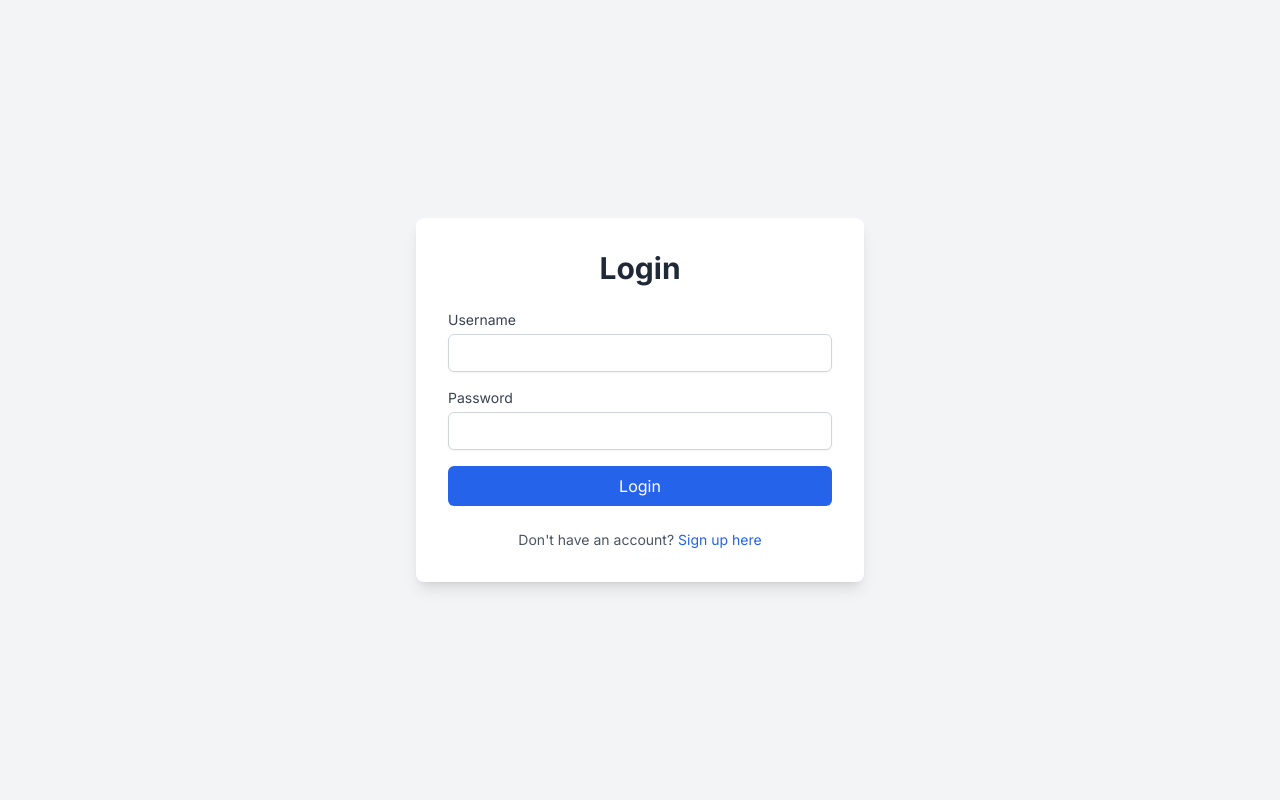
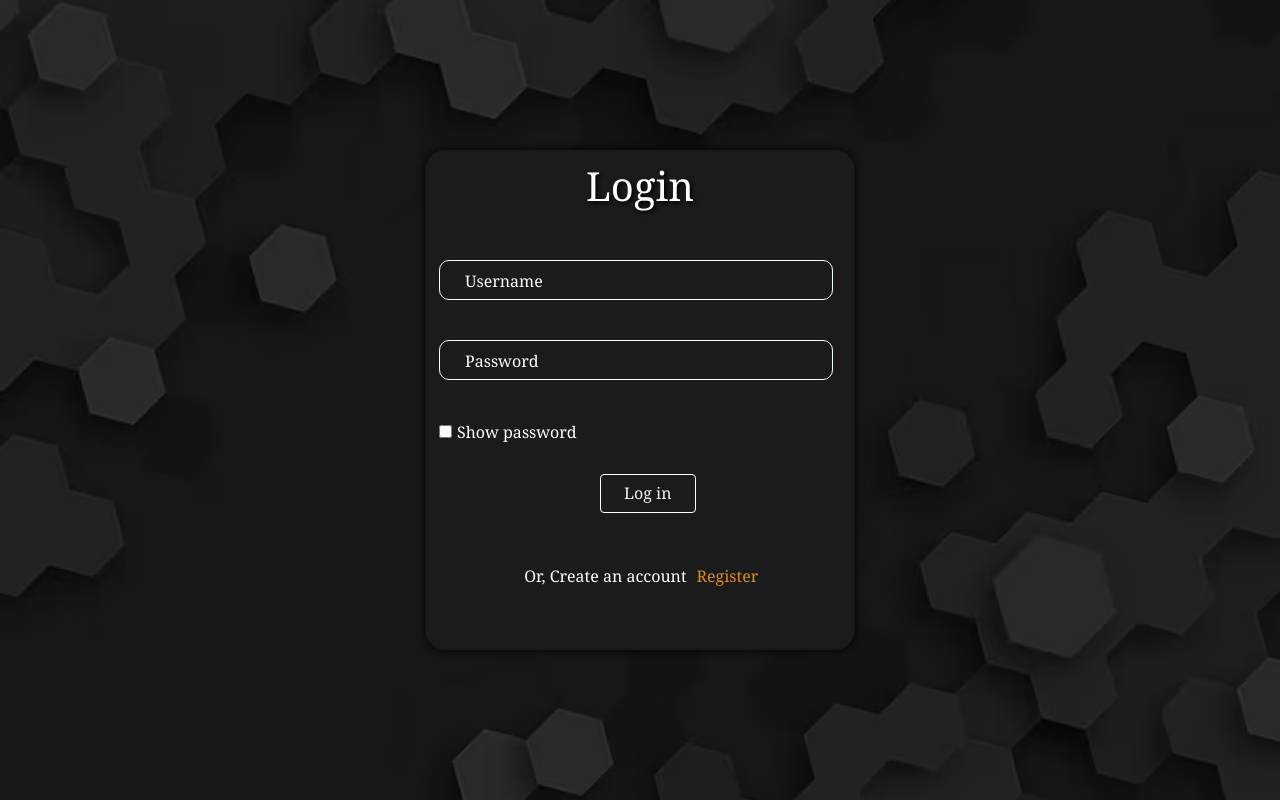
Before and after one commit to prottoy-bhattacharyya/chat-web-app, a Flask app: page / in a window 1280 px wide. Run offline with Flask 3, Linux system fonts and the light colour scheme; some libraries are stand-ins or nearby versions.

Commit message:
new login page

```diff
--- a/app.py
+++ b/app.py
@@ -78,7 +78,6 @@ with app.app_context():
 
 @app.route('/')
 def index():
-
     if 'user_id' in session:
         return redirect(url_for('home'))
     return render_template('login.html')
--- a/meta_llama_AI.py
+++ b/meta_llama_AI.py
@@ -21,7 +21,7 @@ def metaLlama(prompt, user_id, username):
 
     client = OpenAI(
         base_url="https://openrouter.ai/api/v1",
-        api_key= "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"
+        api_key= "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"
     )
 
     completion = client.chat.completions.create(
--- /dev/null
+++ b/static/login.css
@@ -0,0 +1,252 @@
+body{
+    display: flex;
+    justify-content: center;
+    align-items: center;
+    min-height: 100vh;
+    background-image: url(bg17.avif);
+    background-repeat: no-repeat;
+    background-position: center;
+    background-attachment: fixed;
+    background-size: cover;
+    font-family: Cambria, Cochin, Georgia, Times, 'Times New Roman', serif;
+
+}
+.flash-message {
+    padding: 0.75rem 1.25rem;
+    margin-bottom: 1rem;
+    border: 1px solid transparent;
+    border-radius: 0.375rem;
+    position: absolute;
+    top: 8px;
+    left: 16px;
+}
+.flash-message.success {
+    color: #0f5132;
+    background-color: #d1e7dd;
+    border-color: #badbcc;
+}
+.flash-message.danger {
+    color: #842029;
+    background-color: #f8d7da;
+    border-color: #f5c2c7;
+}
+.flash-message.info {
+    color: #055160;
+    background-color: #cff4fc;
+    border-color: #b6effb;
+}
+.flash-message.warning {
+    color: #664d03;
+    background-color: #fff3cd;
+    border-color: #ffecb5;
+}
+.container {
+    background-color: rgb(26, 27, 27);
+    backdrop-filter: blur(20px);
+    border: 2px solid rgb(19, 27, 27);
+    box-shadow: 0 0 10px rgba(0, 0, 0, 2);
+    width: 430px;
+    height: 500px;
+    border-radius: 20px;
+    color: white;
+    position: relative;
+}
+@property --angle{
+    syntax: "<angle>";
+    initial-value: 0deg;
+    inherits: false;
+}
+.container::after, .container::before{
+    content: '';
+    position: absolute;
+    top: 50%;
+    left: 50%;
+    width: 435px;
+    height: 505px;
+    /* background-image: conic-gradient(from var(--angle),transparent 70%,rgb(255, 0, 0)); */
+    /* background-image: conic-gradient(from var(--angle),transparent 50%,rgb(255, 0, 0)); */
+    translate: -50% -50%;
+    z-index: -1;
+    border-radius: 20px;
+    animation: 3s spin linear infinite;
+}
+@keyframes spin{
+    form{
+    --angle: 0deg ;
+    }
+    to{
+   --angle:360deg;
+    }
+}
+.container::before{
+    filter: blur(1.3rem);
+    opacity: 3;
+}
+.form .text a h1{
+    text-align: center;
+    color: white;
+    margin-top: 10px;
+    text-shadow: 2px 2px 4px #000000;
+    /* text-shadow: 1px 1px 2px black, 0 0 25px blue, 0 0 5px darkblue; */
+}
+.form .text a{
+    text-decoration: none;
+}
+.container .username{
+    width: 100%;
+    height: 40px;
+    margin: 20px 0;
+    margin-top: 50px;
+    position: relative;
+}
+.container .pass{
+    width: 100%;
+    height: 40px;
+    margin: 40px 0;
+    position: relative;
+    display: flex;
+}
+.container .username input{
+    width: 98%;
+    height: 100%;
+    border: 1px solid azure;
+    border-radius: 10px;
+    background: transparent;
+    outline: none;
+    /* background-color: azure; */
+    /* display: flex; */
+    position: absolute;
+    transition: 0.1s ease;
+    z-index: 111;
+    padding-left: 10px;
+}
+.container .pass input{
+    width: 98%;
+    height: 100%;
+    border: 1px solid azure;
+    border-radius: 10px;
+    background: transparent;
+    outline: none;
+    position: absolute;
+    transition: 0.1s ease;
+    z-index: 111;
+    padding-left: 10px;
+
+}
+.container .placeholder{
+    top: 9px;
+    left: 20px;
+    background-color: rgb(26, 27, 27);
+    position: absolute;
+    transition: 0.2s ease;
+    background: transparent;
+    padding: 0 6px;
+}
+.container .placeholder-pass{
+    top: 9px;
+    left: 20px;
+    background-color: rgb(26, 27, 27);
+    position: absolute;
+    transition: 0.2s ease;
+    background: transparent;
+    padding: 0 6px;
+
+}
+.container .username input:active{
+    transform: translateY(4px);
+}
+.container .pass input:active{
+    transform: translateY(4px);
+}
+.container .foget-show{
+    display: flex;
+    justify-content: space-between;
+}
+.foget-show label input{
+    margin-right: 5px;
+
+}
+
+.form button {
+    border: 1px solid white;
+    display: flex;
+    margin-bottom: 20px ;
+    box-shadow: 0 9px rgb(26, 27, 27);
+
+}
+.container .form button a{
+    text-decoration: none;
+    color: rgb(247, 243, 243);
+    padding-bottom: 25px ;
+    height: 20px;
+    width: 70px;
+}
+.form .button{
+    position: relative;
+    height: 50px;
+    width: 80px;
+    margin-left: 40%;
+    margin-top: 30px;
+}
+.container .form button:hover{
+   color: rgb(228, 221, 221);
+   transform: scale(1.1);
+   transition: 0.1s ease;
+}
+.container .form button:active{
+   border: 2px solid rgb(245, 244, 244);
+   transform: translateY(4px) scale(0.9);
+   transition: 0.1s ease;
+   box-shadow: 0px 0px 5px white;
+
+}
+.container .username input:focus,
+.container .username input:valid{
+    color: azure;
+    border: 4px solid azure;
+
+}
+.container .username input:focus + .placeholder,
+.container .username input:valid + .placeholder{
+    transform: translate(-15px,-22px) scale(0.88);
+    z-index: 111;
+    background-color: rgb(26, 27, 27);
+}
+.container .pass input:focus,
+.container .pass input:valid{
+    color: azure;
+    border: 4px solid azure;
+
+}
+.container .pass input:focus + .placeholder-pass,
+.container .pass input:valid + .placeholder-pass{
+    transform: translate(-15px,-22px) scale(0.88);
+    z-index: 111;
+    background-color: rgb(26, 27, 27);
+}
+.container .form .register{
+    position: absolute;
+    display: flex;
+    margin-left: 20%;
+    margin-top: 40px;
+
+}
+.container .form .register a{
+    margin: 0 5px;
+    padding: 0 5px;
+    text-decoration: none;
+    color: rgb(235, 135, 21);
+}
+.container .form .register a:active{
+transform: translateY(3px);
+}
+.container .error{
+height: auto;
+width: 100%;
+background-color: red;
+background: transparent;
+}
+.container .error p{
+    color: #f00b0b;
+    text-align: center;
+}
--- /dev/null
+++ b/static/showpass.js
@@ -0,0 +1,8 @@
+function myFunction() {
+  var x = document.getElementById("myInput");
+  if (x.type === "password") {
+    x.type = "text";
+  } else {
+    x.type = "password";
+  }
+}
--- a/templates/home.html
+++ b/templates/home.html
@@ -16,7 +16,8 @@
             <div class="flex items-center space-x-4">
               <div class="relative">
                 <div class="w-20 h-20 rounded-full bg-white/20 border-3 border-white/30 flex items-center justify-center backdrop-blur-sm">
-                  <svg xmlns="http://www.w3.org/2000/svg" width="32" height="32" viewBox="0 0 24 24" fill="none" stroke="currentColor" stroke-width="2" stroke-linecap="round" stroke-linejoin="round" class="feather feather-user text-white"><path d="M20 21v-2a4 4 0 0 0-4-4H8a4 4 0 0 0-4 4v2"></path><circle cx="12" cy="7" r="4"></circle></svg>
+                  <!-- <svg xmlns="http://www.w3.org/2000/svg" width="32" height="32" viewBox="0 0 24 24" fill="none" stroke="currentColor" stroke-width="2" stroke-linecap="round" stroke-linejoin="round" class="feather feather-user text-white"><path d="M20 21v-2a4 4 0 0 0-4-4H8a4 4 0 0 0-4 4v2"></path><circle cx="12" cy="7" r="4"></circle></svg> -->
+                  <input type="image" src="D:\project\web_dev\web_chat_project\c1nvulK6_400x400.jpg" >
                 </div>
                 <div class="absolute -bottom-1 -right-1 w-6 h-6 bg-green-400 rounded-full border-2 border-white"></div>
               </div>
--- a/templates/login.html
+++ b/templates/login.html
@@ -3,47 +3,15 @@
 <head>
     <meta charset="UTF-8">
     <meta name="viewport" content="width=device-width, initial-scale=1.0">
-    <title>Login - Chat App</title>
-    <script src="https://cdn.tailwindcss.com"></script>
-    <link href="https://fonts.googleapis.com/css2?family=Inter:wght@400;600;700&display=swap" rel="stylesheet">
-    <style>
-        body {
-            font-family: 'Inter', sans-serif;
-            background-color: #f0f2f5;
-        }
-        .flash-message {
-            padding: 0.75rem 1.25rem;
-            margin-bottom: 1rem;
-            border: 1px solid transparent;
-            border-radius: 0.375rem;
-        }
-        .flash-message.success {
-            color: #0f5132;
-            background-color: #d1e7dd;
-            border-color: #badbcc;
-        }
-        .flash-message.danger {
-            color: #842029;
-            background-color: #f8d7da;
-            border-color: #f5c2c7;
-        }
-        .flash-message.info {
-            color: #055160;
-            background-color: #cff4fc;
-            border-color: #b6effb;
-        }
-        .flash-message.warning {
-            color: #664d03;
-            background-color: #fff3cd;
-            border-color: #ffecb5;
-        }
-    </style>
+    <title>Chat aplication</title>
+    <link href="https://cdn.jsdelivr.net/npm/bootstrap@5.0.2/dist/css/bootstrap.min.css"
+     rel="stylesheet"
+     integrity="sha384-EVSTQN3/azprG1Anm3QDgpJLIm9Nao0Yz1ztcQTwFspd3yD65VohhpuuCOmLASjC"
+     crossorigin="anonymous">
+     <link rel="stylesheet" href="{{url_for('static', filename='login.css')}}">
 </head>
-<body class="flex items-center justify-center min-h-screen bg-gray-100">
-    <div class="bg-white p-8 rounded-lg shadow-lg w-full max-w-md">
-        <h2 class="text-3xl font-bold text-center text-gray-800 mb-6">Login</h2>
-
-        {% with messages = get_flashed_messages(with_categories=true) %}
+<body>
+    {% with messages = get_flashed_messages(with_categories=true) %}
             {% if messages %}
                 <div class="mb-4">
                     {% for category, message in messages %}
@@ -52,26 +20,31 @@
                 </div>
             {% endif %}
         {% endwith %}
+   <div class="container">
+       <form class="form" action="/login" method="POST">
+        <div class="text"><a href="/login"><h1>Login</h1></a></div>
+            <div class="username">
+                <input type="text" name="username" required>
+                <div class="placeholder">Username</div>
+            </div>
+            <div class="pass">
+                <input type="password" id="myInput" name="password" required>
+                <div class="placeholder-pass">Password</div>
+            </div>
+            <div class="foget-show">
+                <label for="show"><input type="checkbox" onclick="myFunction()">Show password</label>
+                <a href="#"></a>
+            </div>
 
-        <form action="/login" method="POST" class="space-y-4">
-            <div>
-                <label for="username" class="block text-sm font-medium text-gray-700 mb-1">Username</label>
-                <input type="text" id="username" name="username" required
-                       class="mt-1 block w-full px-4 py-2 border border-gray-300 rounded-md shadow-sm focus:ring-blue-500 focus:border-blue-500 sm:text-sm">
+            <div class="button">
+            <button type="submit" class="btn"><a href="">Log in</a></button>
             </div>
-            <div>
-                <label for="password" class="block text-sm font-medium text-gray-700 mb-1">Password</label>
-                <input type="password" id="password" name="password" required
-                       class="mt-1 block w-full px-4 py-2 border border-gray-300 rounded-md shadow-sm focus:ring-blue-500 focus:border-blue-500 sm:text-sm">
+            <div class="register">
+                Or, Create an account
+                <a href="/signup">Register</a>
             </div>
-            <button type="submit"
-                    class="w-full bg-blue-600 text-white py-2 px-4 rounded-md hover:bg-blue-700 focus:outline-none focus:ring-2 focus:ring-blue-500 focus:ring-offset-2 transition duration-150 ease-in-out">
-                Login
-            </button>
         </form>
-        <p class="mt-6 text-center text-gray-600 text-sm">
-            Don't have an account? <a href="/signup" class="text-blue-600 hover:underline">Sign up here</a>
-        </p>
     </div>
 </body>
+<script src="{{url_for('static', filename='showpass.js')}}"></script>
 </html>
```
Also changed, not shown: templates/login2.html (added, +77 -0 lines), static/bg17.avif (added).
